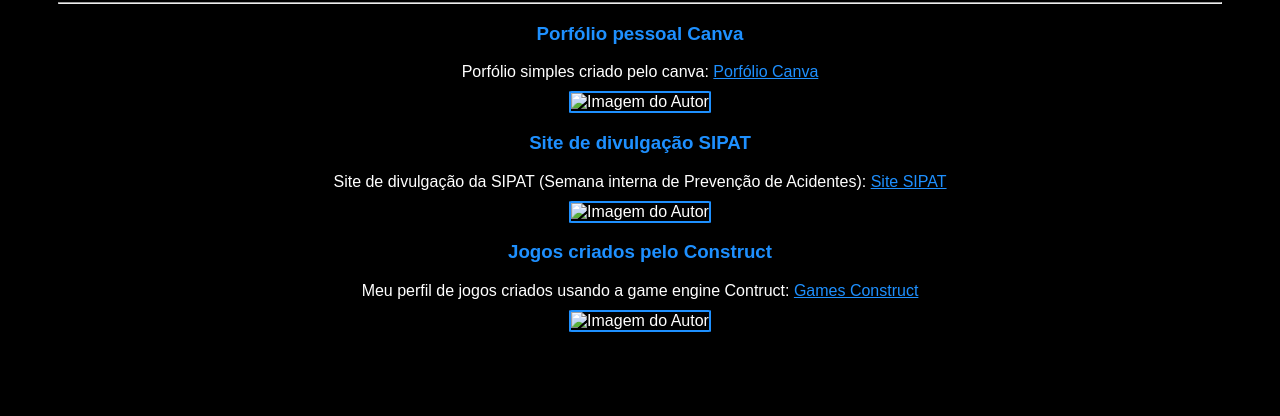
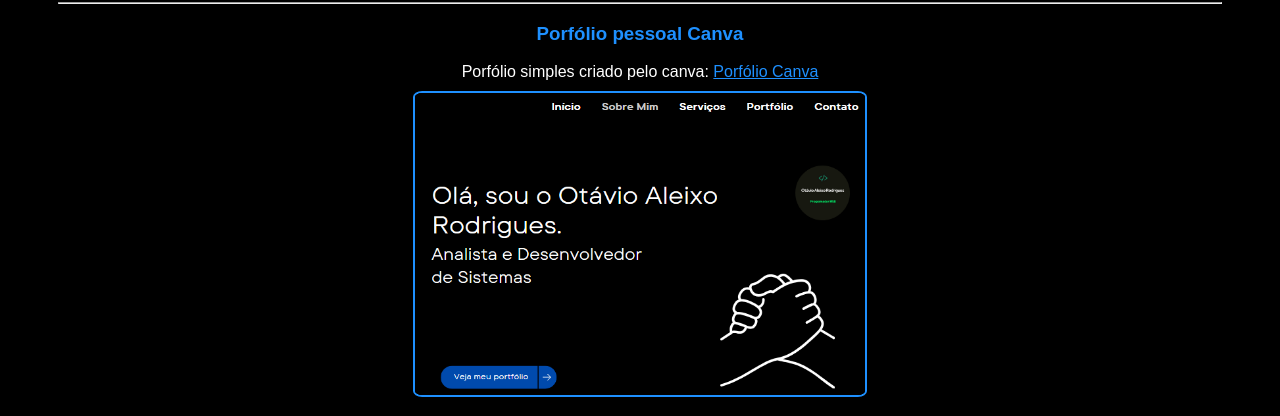
Before and after one commit to otavioaleixo/porfolio, a plain HTML site: page projetos.html in a window 1280 px wide. Shown: the part 372-788 px from the top of the page. Drawn offline with Linux system fonts and the light colour scheme.

Commit message:
Update projetos.html

```diff
--- a/projetos.html
+++ b/projetos.html
@@ -35,21 +35,21 @@
                 <h3>Porfólio pessoal Canva</h3>
                     <p>
                         Porfólio simples criado pelo canva: <a class="link" href="https://hvmlavras.my.canva.site/otavio">Porfólio Canva</a><br>
-                        <img src="./img/portfolioCanva.png" alt="Imagem do Autor">
+                        <img src="./img/projetos/canva.png" alt="canva">
                     </p>
             </section>
             <section>
                 <h3>Site de divulgação SIPAT</h3>
                     <p>
                         Site de divulgação da SIPAT (Semana interna de Prevenção de Acidentes): <a class="link" href="https://hvmlavras.my.canva.site/sipathvm">Site SIPAT</a><br>
-                        <img src="./img/sipat.png" alt="Imagem do Autor">
+                        <img src="./img/projetos/sipat.png" alt="sipat">
                     </p>
             </section>
             <section>
                 <h3>Jogos criados pelo Construct</h3>
                     <p>
                         Meu perfil de jogos criados usando a game engine Contruct: <a class="link" href="https://www.construct.net/en/users/891344/otavioaleixo/games">Games Construct</a><br>
-                        <img src="./img/construct.png" alt="Imagem do Autor">
+                        <img src="./img/projetos/construct.png" alt="construct">
                     </p>
             </section>
         </main>
```
